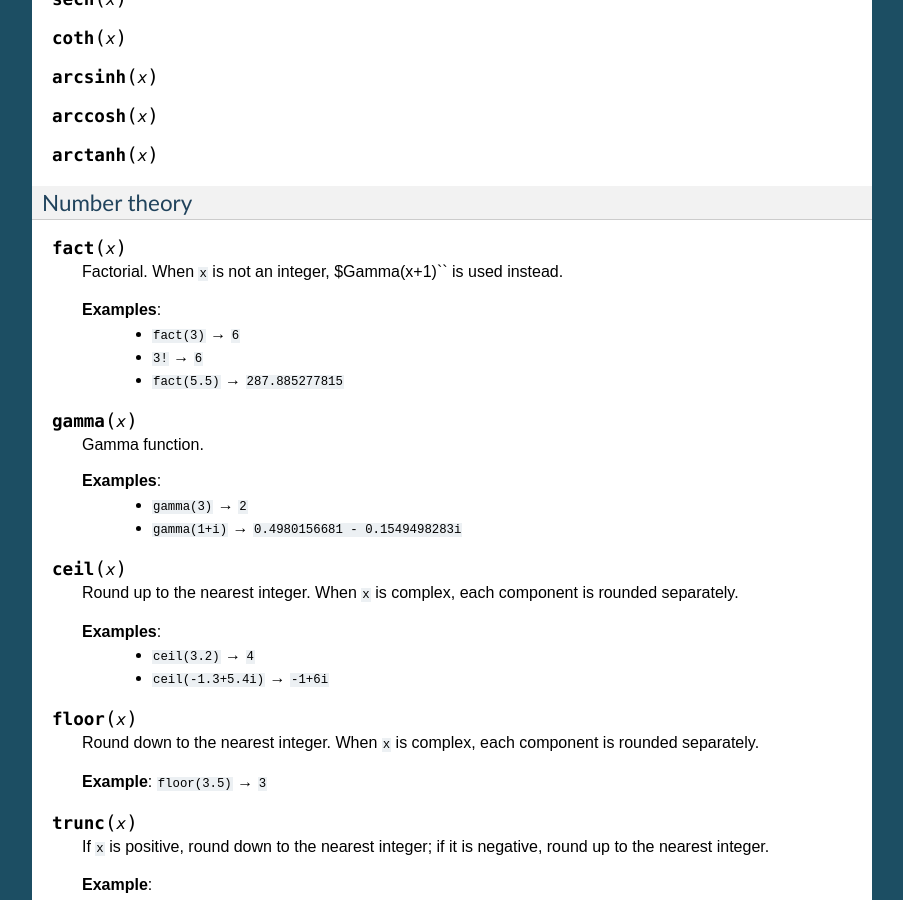
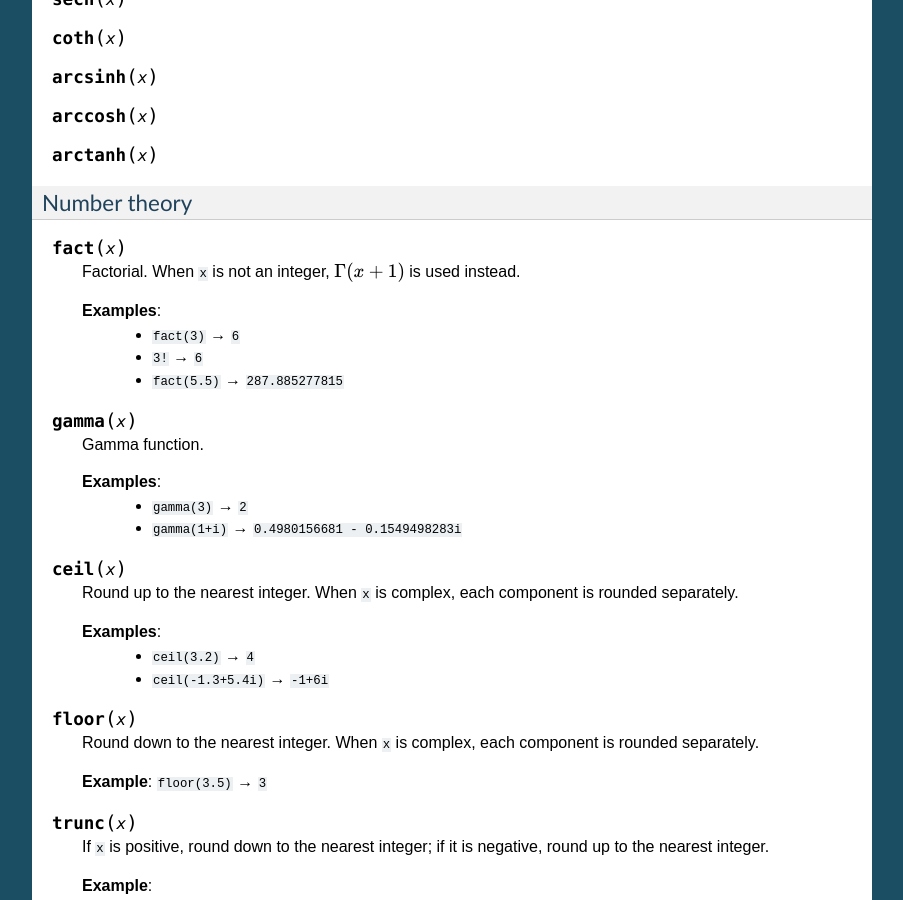
Before and after one commit to numbas/editor-docs, a Sphinx documentation site: the page built from source/jme-reference.rst, in a window 1280 px wide and 900 px high, scrolled down 6190 px. Shown: the whole window, without its empty margins (198-1101 px from the left). Built offline with Sphinx 7.4.7, drawn with Linux system fonts in a browser that asks for light colours; part of the change alters nothing that is shown.

Commit message:
fix syntax typo

```diff
--- a/source/jme-reference.rst
+++ b/source/jme-reference.rst
@@ -326,7 +326,7 @@ Number theory
 
 .. function:: fact(x)
 
-    Factorial. When ``x`` is not an integer, $\Gamma(x+1)`` is used instead.
+    Factorial. When ``x`` is not an integer, :math:`\Gamma(x+1)` is used instead.
 
     **Examples**:
         * ``fact(3)`` → ``6``
```
